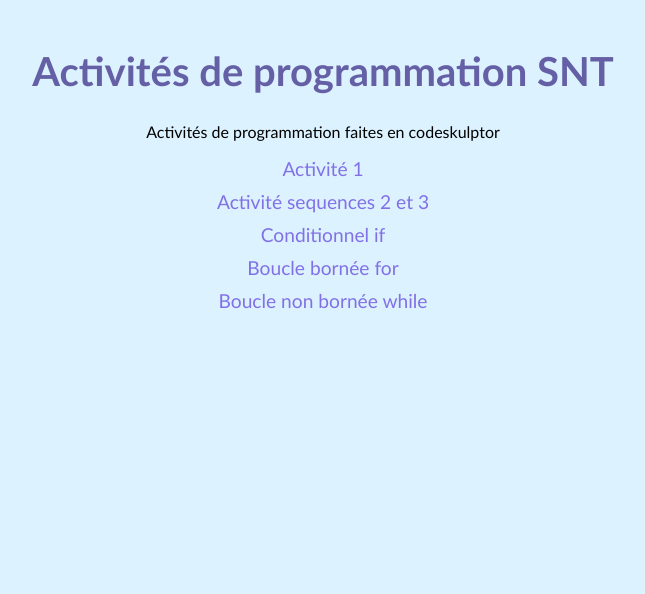
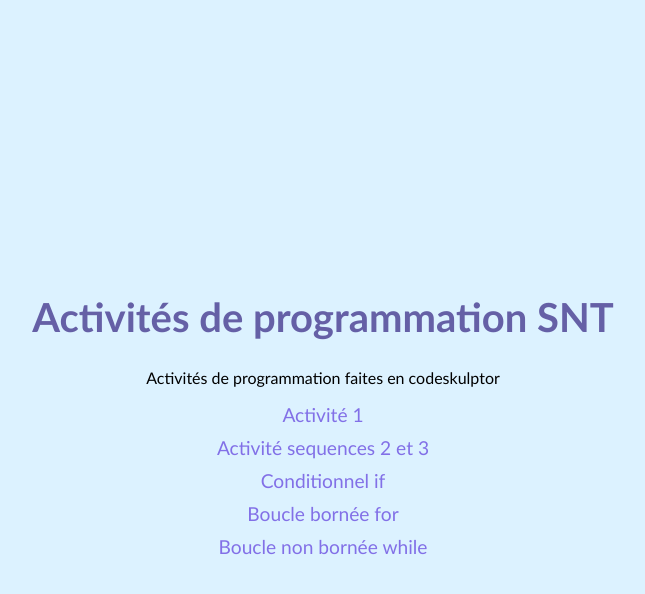
Before and after one commit to juli-arcila/juli-arcila.github.io, a plain HTML site: page programmation.html in a window 1280 px wide. Shown: the whole page, without its empty margins (317-962 px from the left). Drawn offline with Linux system fonts and the light colour scheme.

Commit message:
Update programmation.html

```diff
--- a/programmation.html
+++ b/programmation.html
@@ -10,12 +10,16 @@
             background-color: #dcf2ff;
             margin: 0;
             padding: 20px;
-            text-align: center; /* Centra todo el contenido */
+            display: flex;
+            justify-content: center;
+            align-items: center;
+            height: 100vh; /* Hace que el body ocupe todo el alto de la pantalla */
+            text-align: center; /* Centra el texto horizontalmente */
         }
 
         h1 {
-            color: #6560a6; /* Color solicitado */
-            font-size: 2.5em; /* Tamaño de texto más grande */
+            color: #6560a6; /* Cambia el color del texto */
+            font-size: 2.5em; /* Aumenta el tamaño del texto */
         }
 
         ul {
@@ -39,6 +43,7 @@
     </style>
 </head>
 <body>
+    <div>
         <h1>Activités de programmation SNT</h1>
         <p>Activités de programmation faites en codeskulptor</p>
         <ul>
@@ -48,5 +53,6 @@
             <li><a href="https://docs.google.com/document/d/1QIoIktvRTxi_0bDBwhmKkO3jqOQ3GcV6fdFBM4ZP8mA/edit?tab=t.0" target="_blank">Boucle bornée for</a></li>
             <li><a href="https://docs.google.com/document/d/1IN7gvFdHIk0NFTdjPadLc-wDxepxQoBBybHFMtDzd2Y/edit?tab=t.0" target="_blank">Boucle non bornée while</a></li>
         </ul>
+    </div>
 </body>
 </html>
```
Lines whose indentation alone changed are shown as unchanged.
